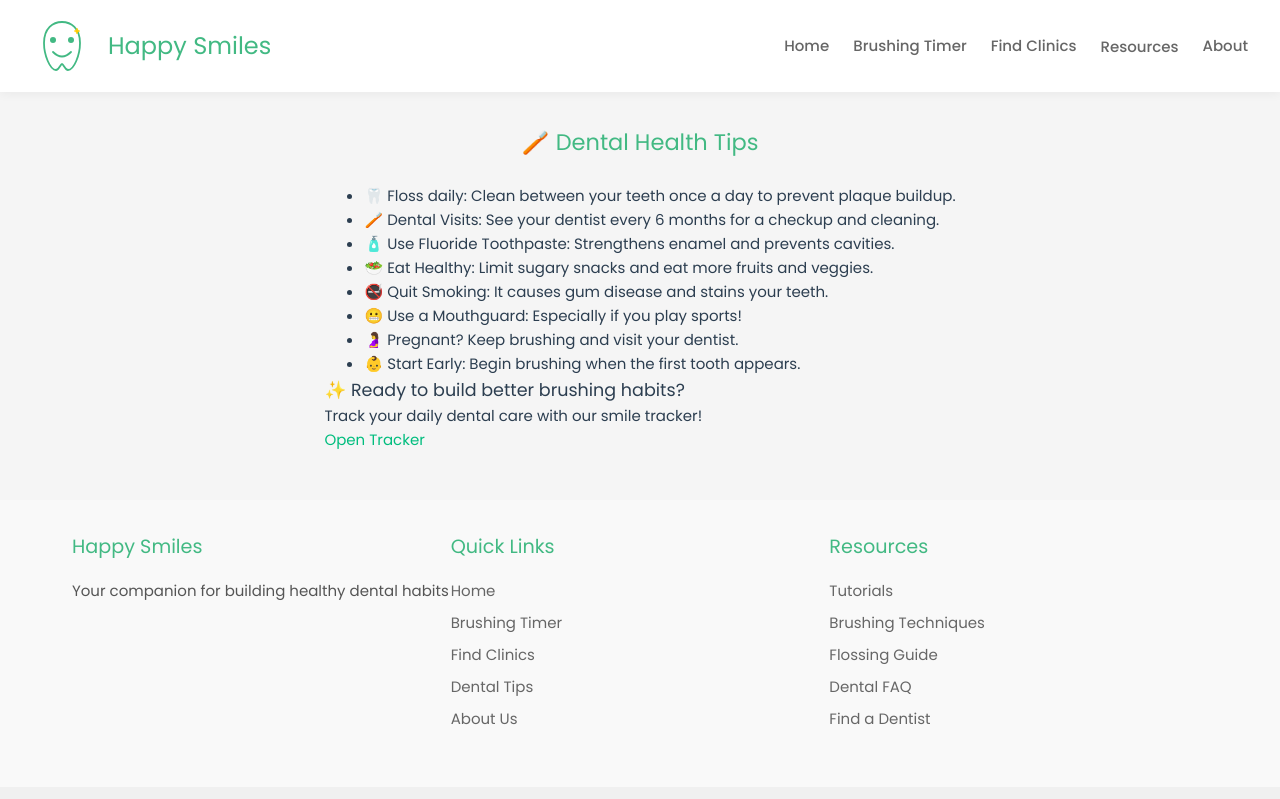
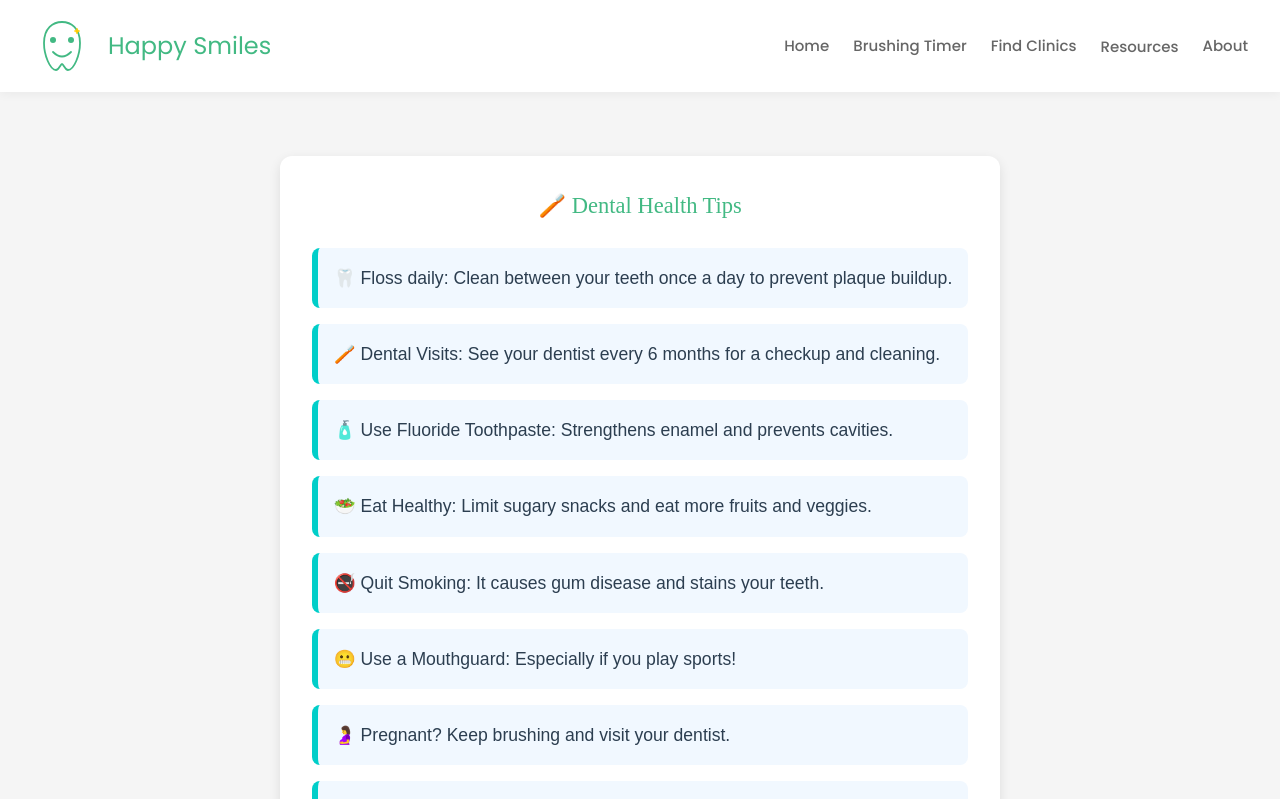
Before and after one commit to Happy-smiles-UNC/happy-smiles, a Vue app: page /tips in a window 1280 px wide. Shown: the top 799 px of the page. Built offline with nearby package versions, Linux system fonts and the light colour scheme; a small style sheet from the web is missing; what highcharts-vue would draw is missing.

Commit message:
Update TipsPage.vue

```diff
--- a/src/components/TipsPage.vue
+++ b/src/components/TipsPage.vue
@@ -1,5 +1,5 @@
 <template>
-  <div class="tips-container">
+  <div class="tips-page">
     <h2>🪥 Dental Health Tips</h2>
 
     <ul class="tips-list">
@@ -22,6 +22,7 @@
 </template>
 
 
+
 <script>
 export default {
   name: 'TipsPage'
@@ -30,23 +31,54 @@ export default {
 
 <style scoped>
 .tips-page {
-  margin-bottom: 2rem;
-  padding: 1rem;
   background-color: white;
+  padding: 2rem;
+  margin: 2rem auto;
+  max-width: 850px;
   border-radius: 12px;
   box-shadow: 0 4px 12px rgba(0, 0, 0, 0.1);
+  font-family: 'Nunito', sans-serif;
 }
 
 h2 {
   color: #42b983;
   margin-bottom: 1.5rem;
   text-align: center;
+  font-family: 'Baloo 2', cursive;
 }
 
-.placeholder-text {
+.tips-list {
+  list-style: none;
+  padding: 0;
+}
+
+.tips-list li {
+  margin-bottom: 1rem;
+  font-size: 1.1rem;
+  background-color: #f1f8ff;
+  padding: 1rem;
+  border-left: 6px solid #00cec9;
+  border-radius: 8px;
+  line-height: 1.6;
+}
+
+.cta-box {
+  margin-top: 2rem;
+  background: #dff9fb;
+  padding: 1.5rem;
   text-align: center;
-  padding: 2rem;
-  color: #666;
-  font-style: italic;
+  border-radius: 12px;
+  box-shadow: 0 0 10px rgba(0,0,0,0.05);
+}
+
+.cta-button {
+  display: inline-block;
+  padding: 0.8rem 1.5rem;
+  background: #00cec9;
+  color: white;
+  font-weight: 600;
+  text-decoration: none;
+  border-radius: 8px;
+  margin-top: 1rem;
 }
 </style>
```
